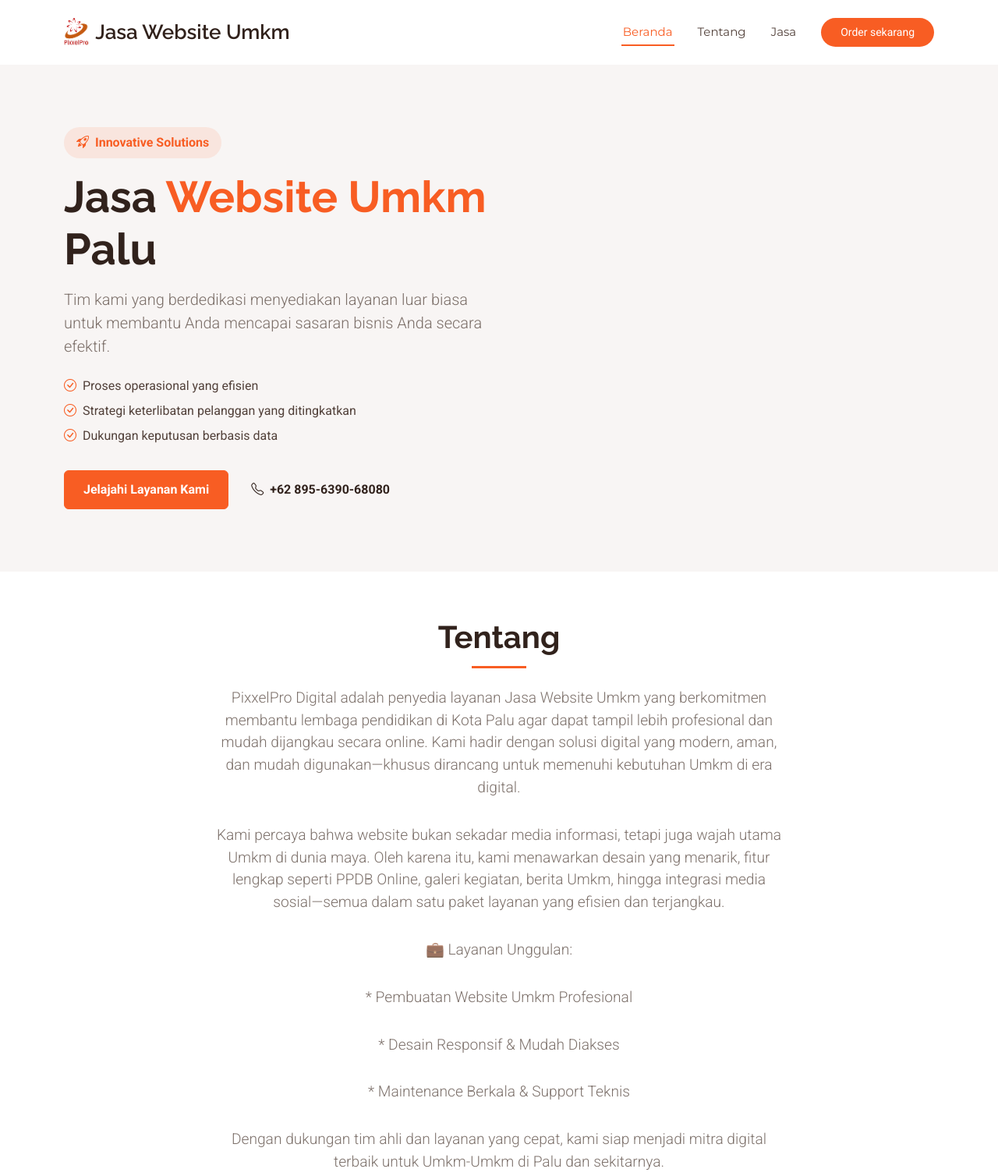
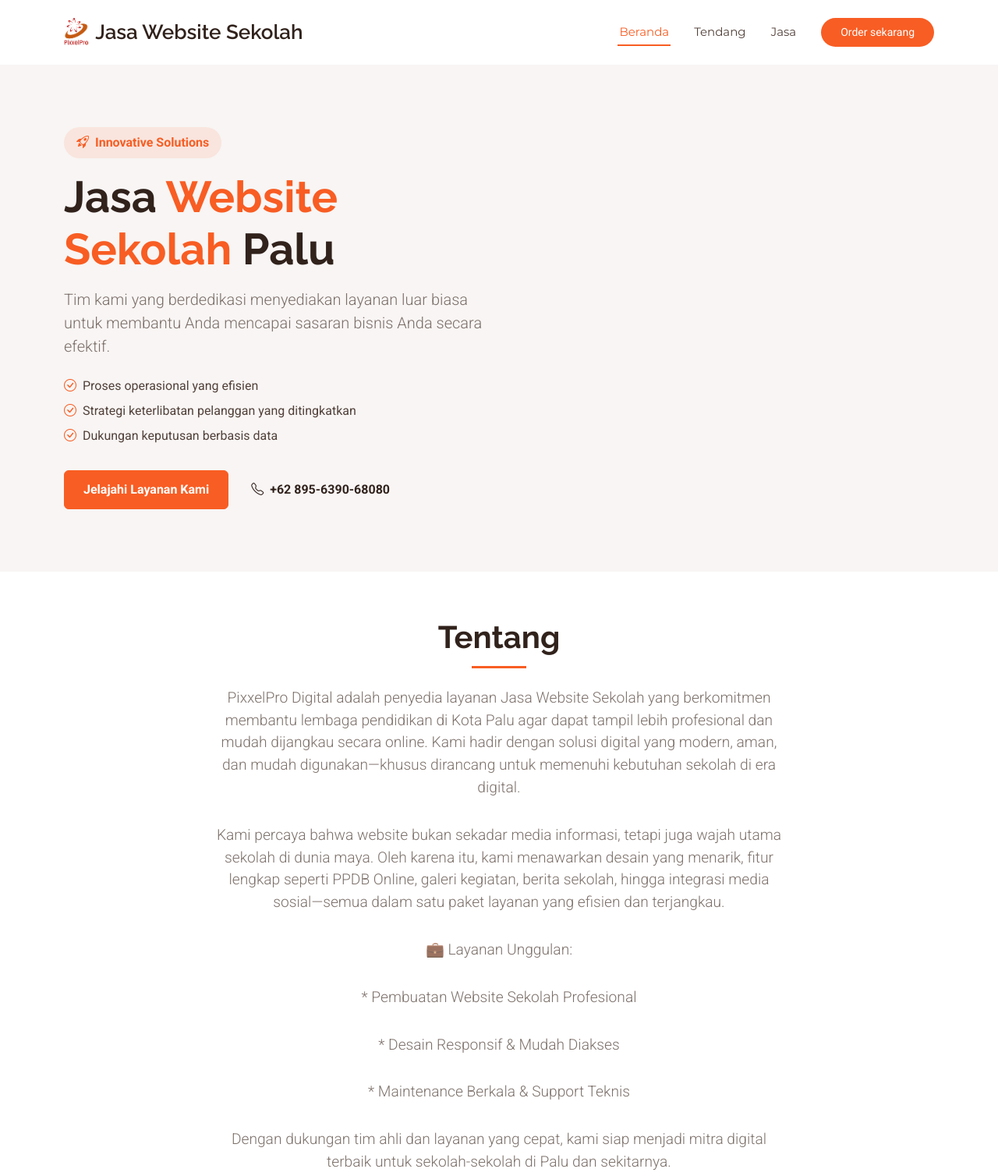
Before and after one commit to jasawebsitesulteng/umkm, a plain HTML site: page index.html in a window 1280 px wide. Shown: the top 1508 px of the page at 78% size. Drawn offline with Linux system fonts and the light colour scheme.

Commit message:
Add files via upload

```diff
--- a/index.html
+++ b/index.html
@@ -43,13 +43,13 @@
       <a href="index.html" class="logo d-flex align-items-center me-auto">
         <!-- Uncomment the line below if you also wish to use an image logo -->
         <img src="assets/img/logop.png" alt="">
-        <h1 class="sitename">Jasa Website Umkm</h1>
+        <h1 class="sitename">Jasa Website Sekolah</h1>
       </a>
 
       <nav id="navmenu" class="navmenu">
         <ul>
           <li><a href="#hero" class="active">Beranda</a></li>
-          <li><a href="#about">Tentang</a></li>
+          <li><a href="#about">Tendang</a></li>
           <li><a href="#services">Jasa</a></li>
         </ul>
         <i class="mobile-nav-toggle d-xl-none bi bi-list"></i>
@@ -72,7 +72,7 @@
                 <i class="bi bi-rocket-takeoff"></i>
                 <span>Innovative Solutions</span>
               </div>
-              <h1>Jasa  <span class="highlight"> Website Umkm</span> Palu</h1>
+              <h1>Jasa  <span class="highlight"> Website Sekolah</span> Palu</h1>
               <p class="lead">Tim kami yang berdedikasi menyediakan layanan luar biasa untuk membantu Anda mencapai sasaran bisnis Anda secara efektif.</p>
               <ul class="hero-features">
                 <li><i class="bi bi-check-circle"></i> Proses operasional yang efisien</li>
@@ -106,17 +106,17 @@
           <div class="col-lg-8 text-center" data-aos="fade-up" data-aos-delay="200">
             <h2 class="section-heading">Tentang</h2>
             <p class="lead">
-PixxelPro Digital adalah penyedia layanan Jasa Website Umkm yang berkomitmen membantu lembaga pendidikan di Kota Palu agar dapat tampil lebih profesional dan mudah dijangkau secara online. Kami hadir dengan solusi digital yang modern, aman, dan mudah digunakan—khusus dirancang untuk memenuhi kebutuhan Umkm di era digital.
+PixxelPro Digital adalah penyedia layanan Jasa Website Sekolah yang berkomitmen membantu lembaga pendidikan di Kota Palu agar dapat tampil lebih profesional dan mudah dijangkau secara online. Kami hadir dengan solusi digital yang modern, aman, dan mudah digunakan—khusus dirancang untuk memenuhi kebutuhan sekolah di era digital.
 </p>
 <p class="lead">
-Kami percaya bahwa website bukan sekadar media informasi, tetapi juga wajah utama Umkm di dunia maya. Oleh karena itu, kami menawarkan desain yang menarik, fitur lengkap seperti PPDB Online, galeri kegiatan, berita Umkm, hingga integrasi media sosial—semua dalam satu paket layanan yang efisien dan terjangkau.
+Kami percaya bahwa website bukan sekadar media informasi, tetapi juga wajah utama sekolah di dunia maya. Oleh karena itu, kami menawarkan desain yang menarik, fitur lengkap seperti PPDB Online, galeri kegiatan, berita sekolah, hingga integrasi media sosial—semua dalam satu paket layanan yang efisien dan terjangkau.
 </p><p class="lead">
 💼 Layanan Unggulan:</p><p class="lead">
-* Pembuatan Website Umkm Profesional</p><p class="lead">
+* Pembuatan Website Sekolah Profesional</p><p class="lead">
 * Desain Responsif & Mudah Diakses</p><p class="lead">
 * Maintenance Berkala & Support Teknis</p>
 <p class="lead">
-Dengan dukungan tim ahli dan layanan yang cepat, kami siap menjadi mitra digital terbaik untuk Umkm-Umkm di Palu dan sekitarnya.
+Dengan dukungan tim ahli dan layanan yang cepat, kami siap menjadi mitra digital terbaik untuk sekolah-sekolah di Palu dan sekitarnya.
 </p><p class="lead">
 📲 Hubungi via WA: 0895-6390-68080</p><p class="lead">
 🌐 Powered by PixxelPro Digital</p>
@@ -142,7 +142,7 @@ Dengan dukungan tim ahli dan layanan yang cepat, kami siap menjadi mitra digital
           <div class="col-lg-6 col-md-12">
             <div class="stats-overview text-center text-lg-start" data-aos="fade-right" data-aos-delay="200">
               <h3>Pertumbuhan kita dalam jumlah</h3>
-              <p>ejak berdiri, PixxelPro Digital terus mengalami perkembangan positif dalam mendukung transformasi digital Umkm-Umkm di Indonesia. Berikut adalah pencapaian kami dalam angka:.</p>
+              <p>ejak berdiri, PixxelPro Digital terus mengalami perkembangan positif dalam mendukung transformasi digital sekolah-sekolah di Indonesia. Berikut adalah pencapaian kami dalam angka:.</p>
             </div>
           </div>
 
@@ -212,7 +212,7 @@ Dengan dukungan tim ahli dan layanan yang cepat, kami siap menjadi mitra digital
               </div>
 
               <div class="services-description" data-aos="fade-up" data-aos-delay="100">
-                <p>Di PixxelPro Digital, kami percaya bahwa setiap Umkm membutuhkan lebih dari sekadar tampilan website yang menarik. Kami menghadirkan solusi digital lengkap yang disesuaikan dengan kebutuhan nyata Umkm-Umkm di era modern.</p>
+                <p>Di PixxelPro Digital, kami percaya bahwa setiap sekolah membutuhkan lebih dari sekadar tampilan website yang menarik. Kami menghadirkan solusi digital lengkap yang disesuaikan dengan kebutuhan nyata sekolah-sekolah di era modern.</p>
               </div>
 
               <div class="services-image-container" data-aos="fade-up" data-aos-delay="200">
```
